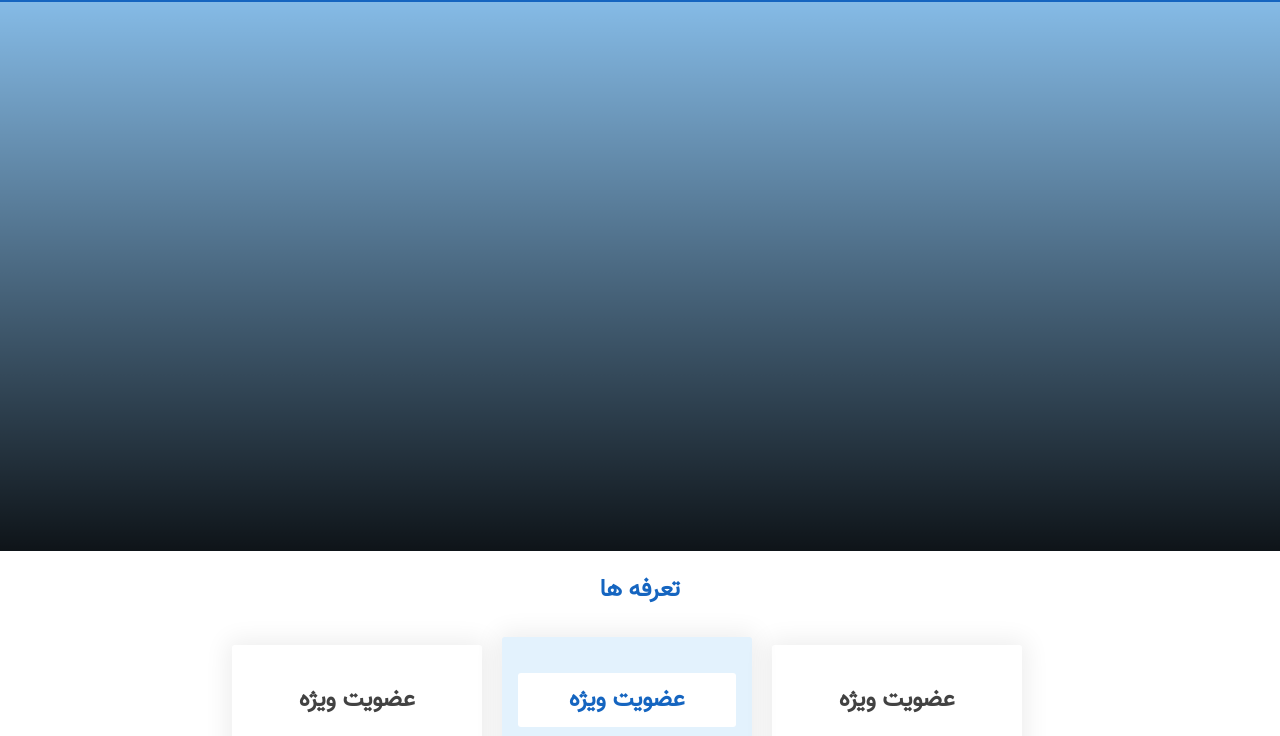
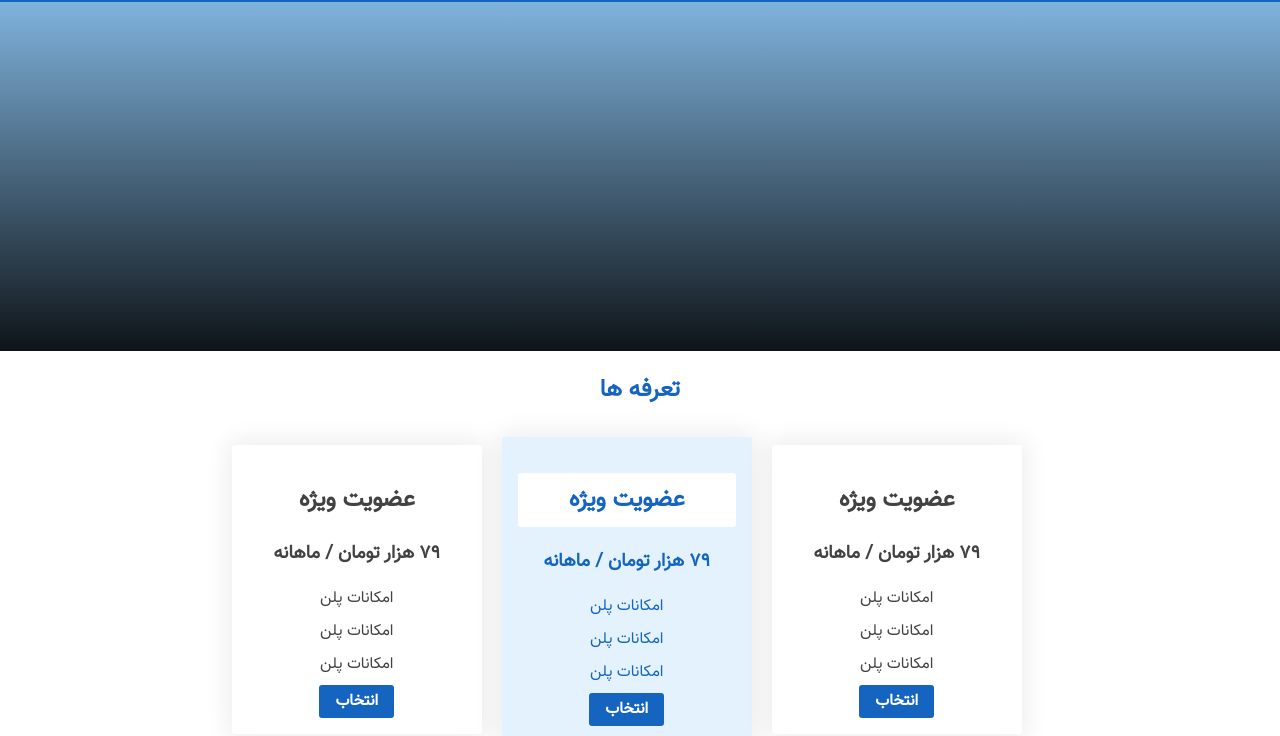
Before and after one commit to jafarijason/full-css-library, a plain HTML site: page index.html in a window 1280 px wide. Shown: the part 49-785 px from the top of the page. Drawn offline with Linux system fonts and the light colour scheme.

Commit message:
work with view port

```diff
--- a/styles/main.css
+++ b/styles/main.css
@@ -1,6 +1,6 @@
 #overview {
-  width: 100%;
-  height: 600px;
+  width: 100vw;
+  height: 50vh;
   /* background: url("../images/bg-image.jpg") center/cover no-repeat; */
   /* background: linear-gradient(30deg,red ,blue,green,transparent); */
   /* background: radial-gradient(circle at 20% 50%,red,blue,green); */
--- a/styles/shared.css
+++ b/styles/shared.css
@@ -10,6 +10,8 @@ body {
   font-family: "Vazir-FD";
   /* direction: rtl; */
 }
+
+
 
 .main-header {
   width: 100%;
```
Also changed, not shown: index.html (+1 -0 lines).
